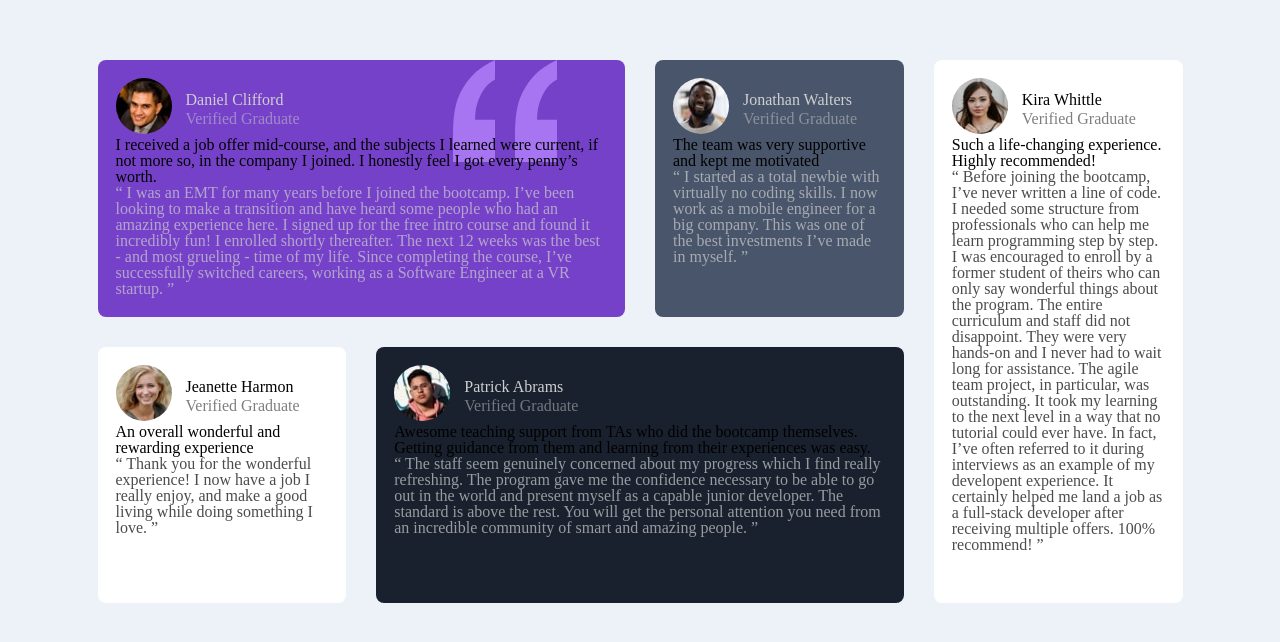
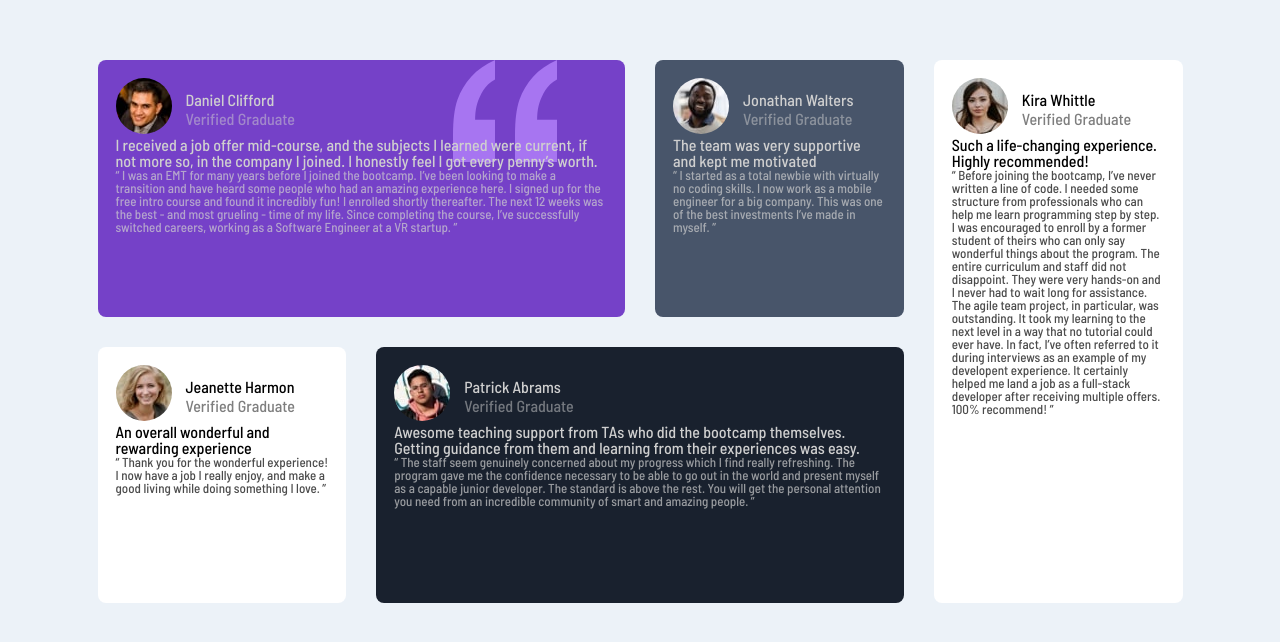
Before and after one commit to giandefaria/testimonials-grid-section-main, a plain HTML site: page index.html in a window 1280 px wide. Shown: the part 140-782 px from the top of the page. Drawn offline with Linux system fonts and the light colour scheme.

Commit message:
Alterei a fonte e o tamanho do texto nos parágrafos

```diff
--- a/index.html
+++ b/index.html
@@ -8,6 +8,9 @@
     <link rel="stylesheet" href="reset.css">
     <link rel="shortcut icon" href="images/favicon-32x32.png" type="image/x-icon">
     <link rel="stylesheet" href="style.css">
+    <link rel="preconnect" href="https://fonts.googleapis.com">
+    <link rel="preconnect" href="https://fonts.gstatic.com" crossorigin>
+    <link href="https://fonts.googleapis.com/css2?family=Barlow+Semi+Condensed:wght@500&family=Epilogue:wght@700&family=Montserrat&family=Roboto&display=swap" rel="stylesheet">
 </head>
 <body>
     <main>
--- a/style.css
+++ b/style.css
@@ -1,5 +1,12 @@
 html {
     background: hsl(210, 46%, 95%);
+}
+
+h1, h2, h3, p {
+    font-family: 'Epilogue', sans-serif;
+    font-family: 'Montserrat', sans-serif;
+    font-family: 'Roboto', sans-serif;
+    font-family: 'Barlow Semi Condensed', sans-serif;
 }
 
 .container {
@@ -25,7 +32,7 @@ img {
 
 }
 
-.daniel h2, .daniel h3, .jonathan h2, .jonathan h3, .patrick h2, .patrick h3 {
+.daniel h1, .daniel h2, .daniel h3, .jonathan h1, .jonathan h2, .jonathan h3, .patrick h1, .patrick h2, .patrick h3 {
     color:hsl(0, 0%, 81%);
 }
 
@@ -35,6 +42,7 @@ h3 {
 
 p {
     opacity: 70%;
+    font-size: 13px;
 }
 
 .daniel p, .jonathan p, .patrick p {
```
